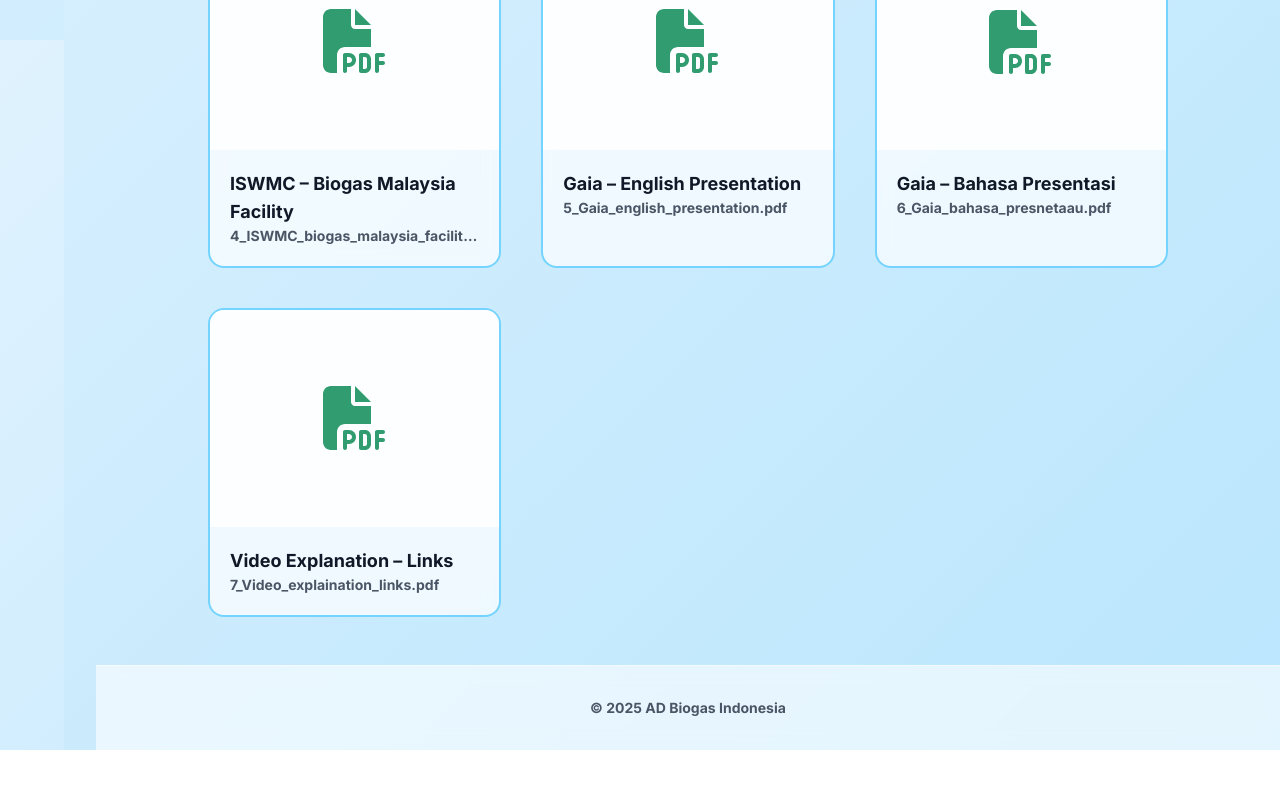
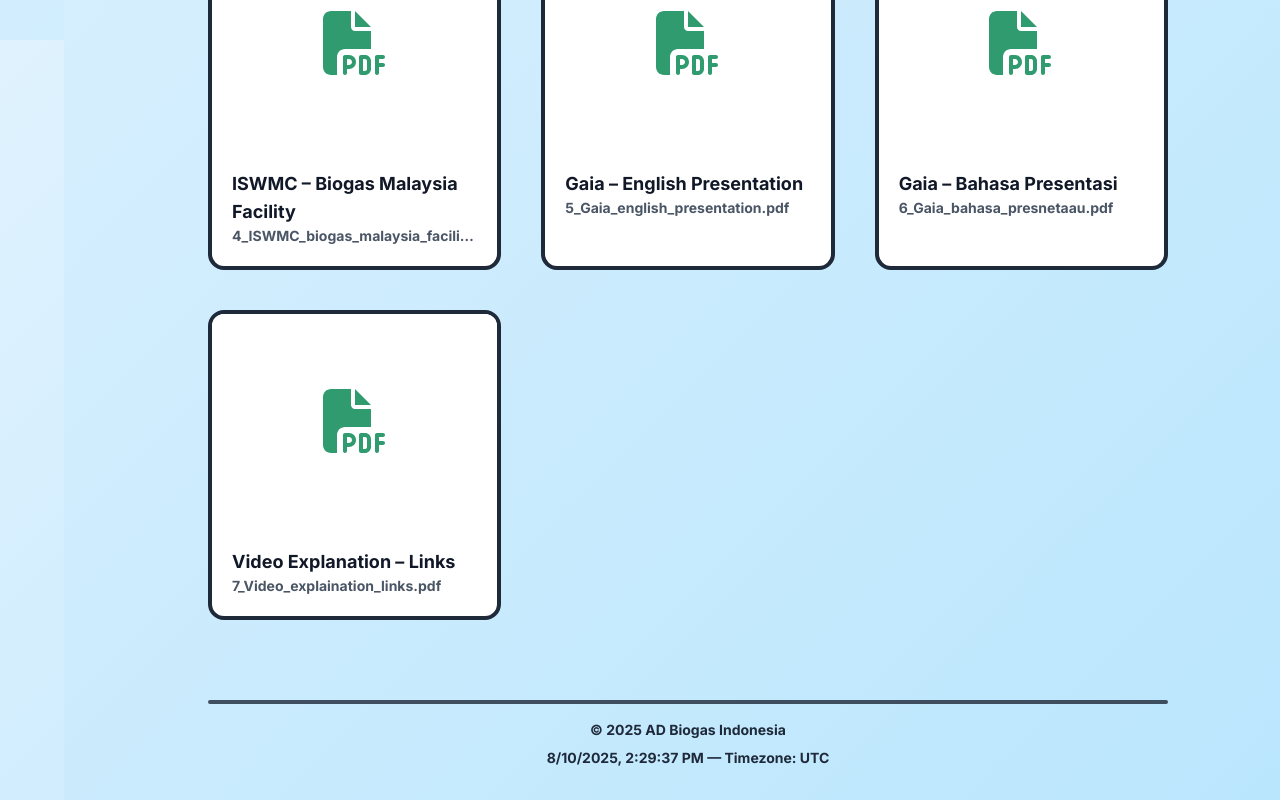
Before and after one commit to mohdazlanabas/biogas_indonesia, a React (Vite) app: page / in a window 1280 px wide. Shown: the part 760-1560 px from the top of the page. Before the commit the page ends 1510 px from the top, so only its background shows below. Built offline with nearby package versions, Linux system fonts and the light colour scheme; no server answers.

Commit message:
This Update Automatically From zsh Script.

```diff
--- a/src/pages/Home.tsx
+++ b/src/pages/Home.tsx
@@ -1,8 +1,35 @@
+import { useEffect, useState } from 'react'
 import { Link } from 'react-router-dom'
 import { FaFilePdf } from 'react-icons/fa6'
 import { presentations } from '../shared/presentations'
 
 export function Home() {
+  const [now, setNow] = useState<Date>(new Date())
+  const [locationText, setLocationText] = useState<string>('')
+
+  useEffect(() => {
+    const timeZone = Intl.DateTimeFormat().resolvedOptions().timeZone
+    setLocationText(`Timezone: ${timeZone}`)
+
+    const intervalId = window.setInterval(() => setNow(new Date()), 60_000)
+
+    if ('geolocation' in navigator) {
+      navigator.geolocation.getCurrentPosition(
+        (pos) => {
+          const { latitude, longitude } = pos.coords
+          const lat = latitude.toFixed(4)
+          const lon = longitude.toFixed(4)
+          setLocationText(`Lat ${lat}, Lon ${lon} — ${timeZone}`)
+        },
+        () => {
+          // keep timezone-only text on error/denied
+        },
+      )
+    }
+
+    return () => window.clearInterval(intervalId)
+  }, [])
+
   return (
     <div
       className="min-h-screen flex flex-col"
@@ -19,9 +46,9 @@ export function Home() {
             <Link
               key={p.slug}
               to={`/view/${p.slug}`}
-              className="group rounded-2xl border-2 border-sky-300 bg-white/70 backdrop-blur-sm hover:border-sky-400 hover:shadow-xl hover:bg-white transition overflow-hidden"
+              className="group rounded-2xl border-4 border-gray-800 bg-white hover:shadow-2xl transition overflow-hidden"
             >
-              <div className="aspect-[4/3] bg-white/80 grid place-items-center">
+              <div className="aspect-[4/3] bg-white grid place-items-center">
                 <FaFilePdf className="text-brand-600 w-16 h-16 opacity-90 group-hover:opacity-100" />
               </div>
               <div className="p-5">
@@ -32,8 +59,12 @@ export function Home() {
           ))}
         </div>
       </main>
-      <footer className="border-t border-white/50 bg-white/60 backdrop-blur-sm py-8 text-center text-sm text-gray-600">
-        © {new Date().getFullYear()} AD Biogas Indonesia
+      <footer className="py-8 text-center text-sm text-gray-800">
+        <div className="max-w-6xl mx-auto px-16 sm:px-24">
+          <div className="h-1 bg-gray-800/80 rounded mb-4" />
+          <div>© {new Date().getFullYear()} AD Biogas Indonesia</div>
+          <div className="mt-2">{now.toLocaleString()} — {locationText}</div>
+        </div>
       </footer>
     </div>
   )
```
